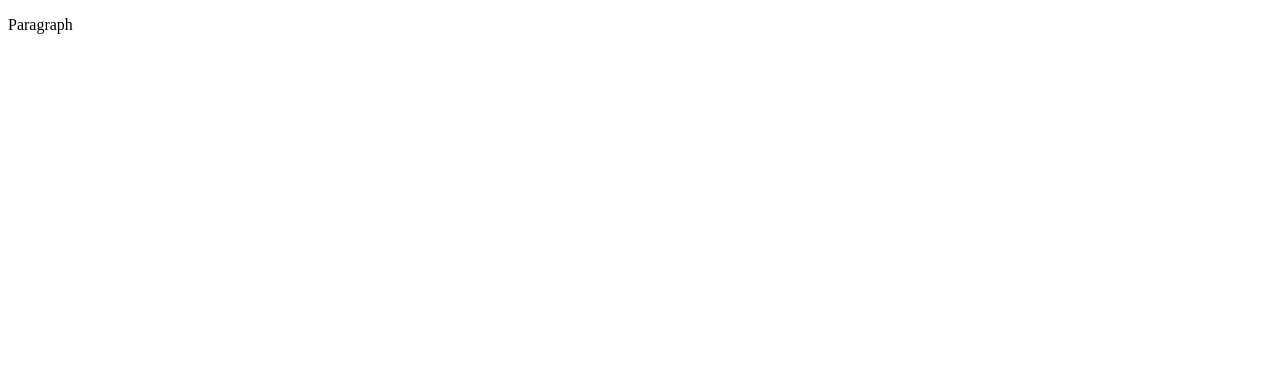
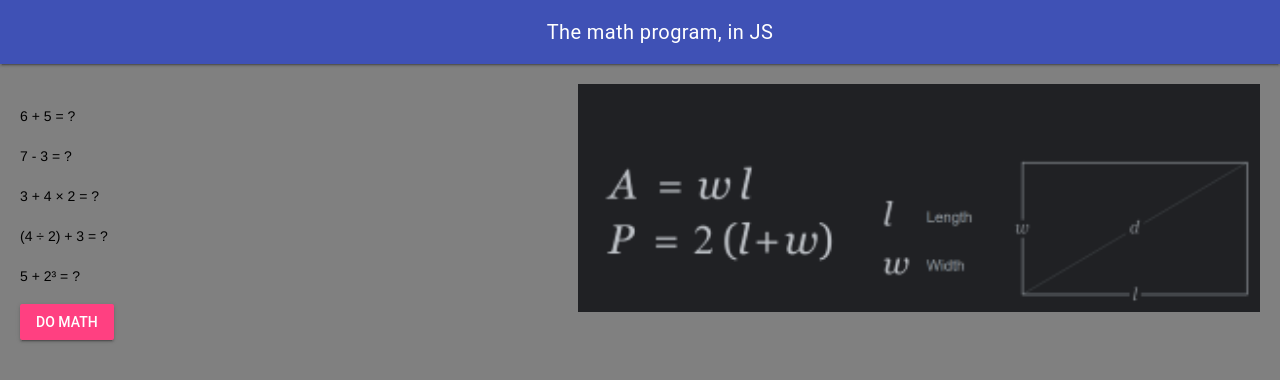
Before and after one commit to MTHS-ICD2O-1-2023/ICD2O-Unit-2-02-George-Khalil-29, a plain HTML site: page index.html in a window 1280 px wide. Drawn offline with nearby package versions, Linux system fonts and the light colour scheme.

```diff
--- a/css/style.css
+++ b/css/style.css
@@ -1,4 +1,32 @@
-/* Created by: Mr. Coxall
-* Created on: Sep 2020
+/* Created by: George, Khalil
+* Created on: Mar 8 20240
 * This file contains the CSS for index.html
 */
+
+.mdl-layout__header-row {
+  align-items: center;
+  justify-content: center;
+}
+
+.mdl-layout__content {
+  padding-left: 15pt;
+  padding-right: 15pt;
+  padding-top: 15pt;
+}
+
+body {
+  background-color: gray;
+}
+
+p {
+  color: black;
+  font-family: Helvetica, Arial, sans-serif;
+  font-size: 3rem;
+  padding-top: 5pt;
+}
+
+img {
+  float: right;
+  width: 55%;
+
+}
--- a/index.html
+++ b/index.html
@@ -1,9 +1,56 @@
 <!DOCTYPE html>
 <html>
-  <head>
-    <title>Title</title>
-  </head>
-  <body>
-    <p>Paragraph</p>
-  </body>
+<head>
+  <meta charset="utf-8" />
+  <meta name="description" content="The math program, in JS" />
+  <meta name="keywords" content="mths, ics2o" />
+  <meta name="author" content="Mr. Coxall" />
+  <meta name="viewport" content="width=device-width, initial-scale=1.0" />
+  <link rel="stylesheet" href="./css/style.css" />
+  <link rel="stylesheet" href="https://fonts.googleapis.com/icon?family=Material+Icons" />
+  <link rel="stylesheet" href="https://code.getmdl.io/1.3.0/material.indigo-pink.min.css" />
+  <link rel="apple-touch-icon" sizes="180x180" href="apple-touch-icon.png" />
+  <link rel="icon" type="image/png" sizes="32x32" href="favicon-32x32.png" />
+  <link rel="icon" type="image/png" sizes="16x16" href="favicon-16x16.png" />
+  <link rel="manifest" href="site.webmanifest" />
+  <title>The math program, in JS</title>
+</head>
+<body>
+  <script defer src="https://code.getmdl.io/1.3.0/material.min.js"></script>
+  <script src="./js/script.js"></script>
+  <div class="mdl-layout mdl-js-layout mdl-layout--fixed-header">
+    <header class="mdl-layout__header">
+      <div class="mdl-layout__header-row">
+        <span class="mdl-layout-title">The math program, in JS</span>
+      </div>
+    </header>
+    <main class="mdl-layout__content">
+      <div class="right-image">
+        <img src="./images/area_and_perimeter.png" alt="Area and perimerter">
+      </div>
+      <br />
+      <!-- basic text -->
+      <div id="add-math">
+        <p>6 + 5 = ?</p>
+      </div>
+      <div id="subtract-math">
+        <p>7 - 3 = ?</p>
+      </div>
+      <div id="multiply-math">
+        <p>3 + 4 × 2 = ?</p>
+      </div>
+      <div id="divide-math">
+        <p>(4 ÷ 2) + 3 = ?</p>
+      </div>
+      <div id="exponent-math">
+        <p>5 + 2³ = ?</p>
+      </div>
+      <!-- Raised button with ripple -->
+      <button class="mdl-button mdl-js-button mdl-button--raised mdl-js-ripple-effect mdl-button--accent"
+        onclick="doMathClicked()">
+        Do math
+      </button>
+    </main>
+  </div>
+</body>
 </html>
--- a/js/script.js
+++ b/js/script.js
@@ -1,5 +1,16 @@
-// Copyright (c) 2020 Mr. Coxall All rights reserved
+// Copyright (c) 2024 George, khalil rights reserved
 //
-// Created by: Mr. Coxall
-// Created on: Sep 2020
+// Created by: George, Khalil
+// Created on: Mar 8 2024
 // This file contains the JS functions for index.html
+
+/**
+ * Do basic math.
+ */
+function doMathClicked() {
+  document.getElementById("add-math").innerHTML = "<p>6 + 5 = " + (6 + 5) + "</p>"
+  document.getElementById("subtract-math").innerHTML = "<p>7 - 3 =  " + (7 - 3) + "</p>"
+  document.getElementById("multiply-math").innerHTML = "<p>3 + 4 × 2 = " + (3 + 4 * 2) + "</p>"
+  document.getElementById("divide-math").innerHTML = "<p>(4 ÷ 2) + 3 = " + (4 / 2 + 3) + "</p>"
+  document.getElementById("exponent-math").innerHTML = "<p>5 + 2³ = " + (5 + 2 ** 3) + "</p>"
+}
```
Also changed, not shown: GK Image for my website.jpg (added), android-chrome-192x192.png (added), android-chrome-512x512.png (added), apple-touch-icon.png (added), favicon-16x16.png (added), favicon-32x32.png (added), favicon.ico (added), images/area_and_perimeter.png (added), site.webmanifest (added).
